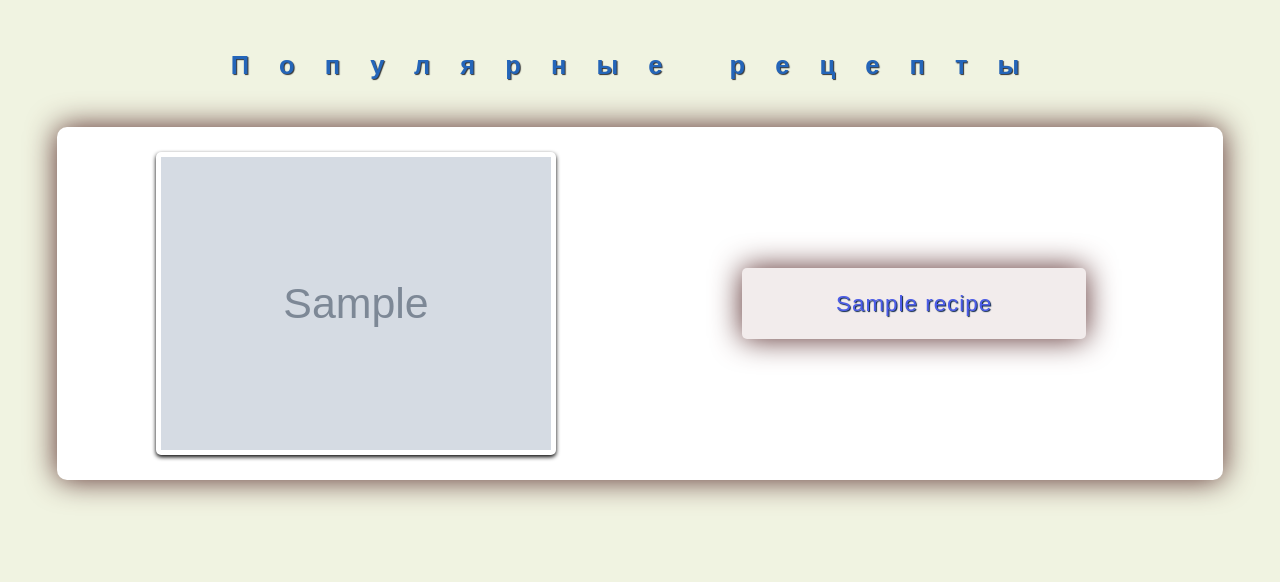
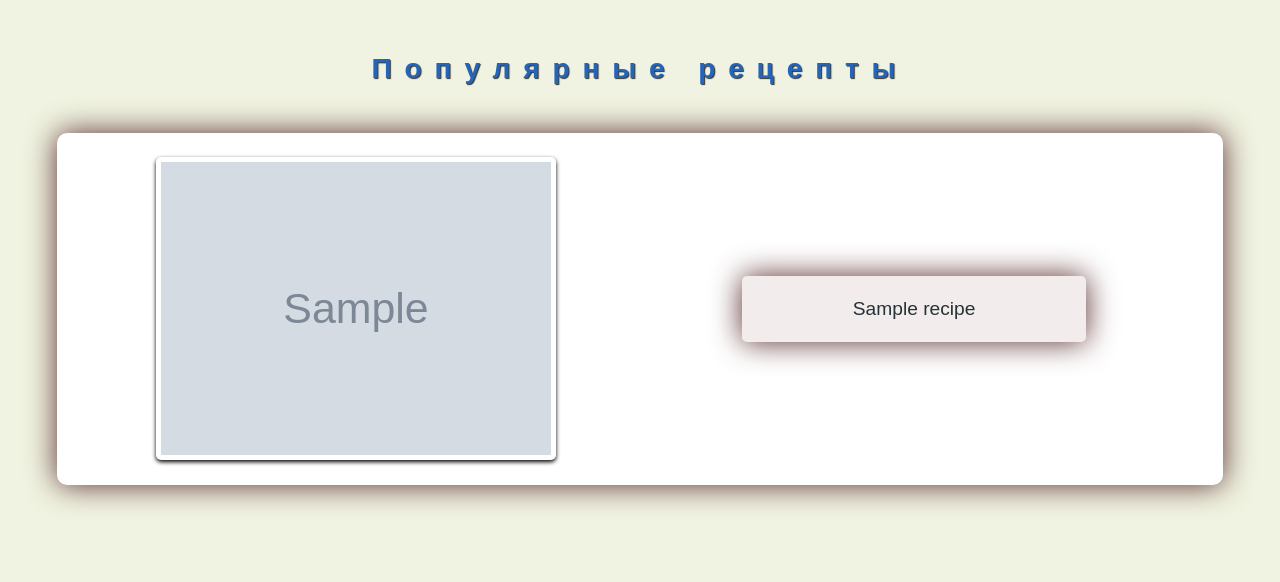
Before and after one commit to AleksVasilievich/PythonDjango4, a Django app: page / in a window 1280 px wide. Shown: the part 159-741 px from the top of the page. Run offline with Django 5.2, Linux system fonts and the light colour scheme; tables that the repository leaves empty hold one stand-in row (values such as "Sample post"); grey boxes marked "Sample" are stand-in pictures.

Commit message:
mod style6.css

```diff
--- a/myproject/static/css/style6.css
+++ b/myproject/static/css/style6.css
@@ -33,11 +33,11 @@ h1.title {
 }
 
 .title_h2 {
-    font-size: 2vw;
+    font-size: 2.2vw;
     color: #2465b9;
     margin-bottom: 20px;
     padding: 10px;
-    letter-spacing: 30px;
+    letter-spacing: 1vw;
     text-shadow: 1px 1px 1px #333;
     text-align: center;
     font-weight: bold;
@@ -79,7 +79,7 @@ h1.title {
     max-width: 300px;
     text-align: center;
     text-decoration: none;
-    font-size: 3vw;
+    font-size: 1.5vw;
     order: 1;
     position: relative;
     transition: background-color 0.5s ease, color 0.5s ease, box-shadow 0.5s ease;
@@ -190,15 +190,8 @@ h1.title {
 }
 
 h3 {
-    font-size: 1.5vw;
+    font-size: 1.1vw;
     color: #333;
-}
-
-.recipe_text {
-    font-size: 200%;
-    letter-spacing : 1px;
-    text-shadow: 1px 1px 1px #092345;
-    color: #4d5de9;
 }
 
 nav {
```
